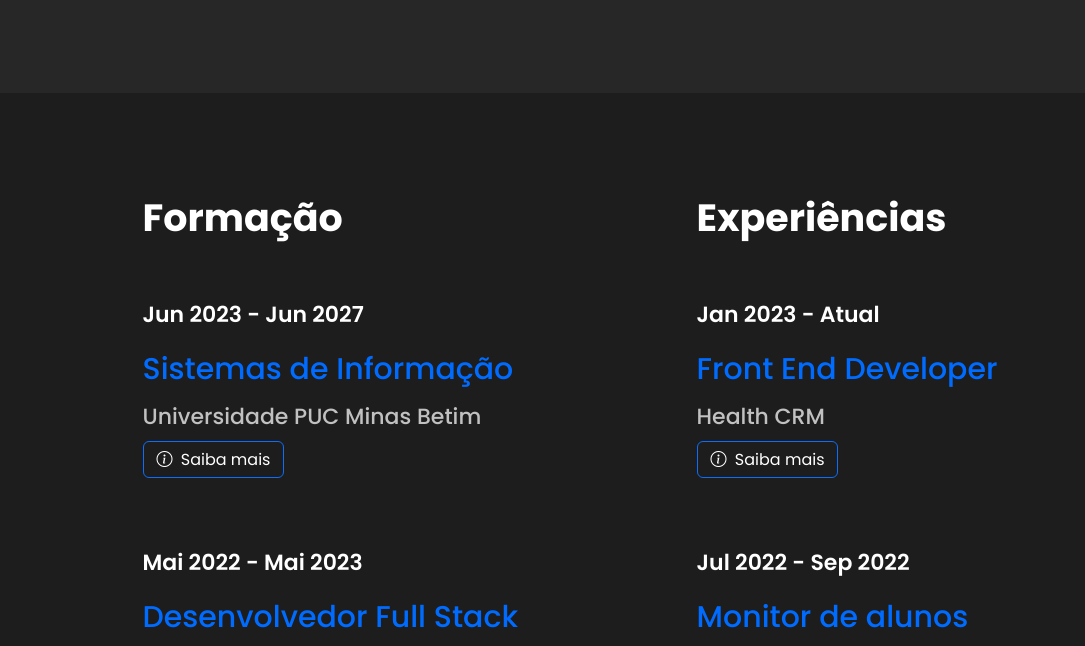
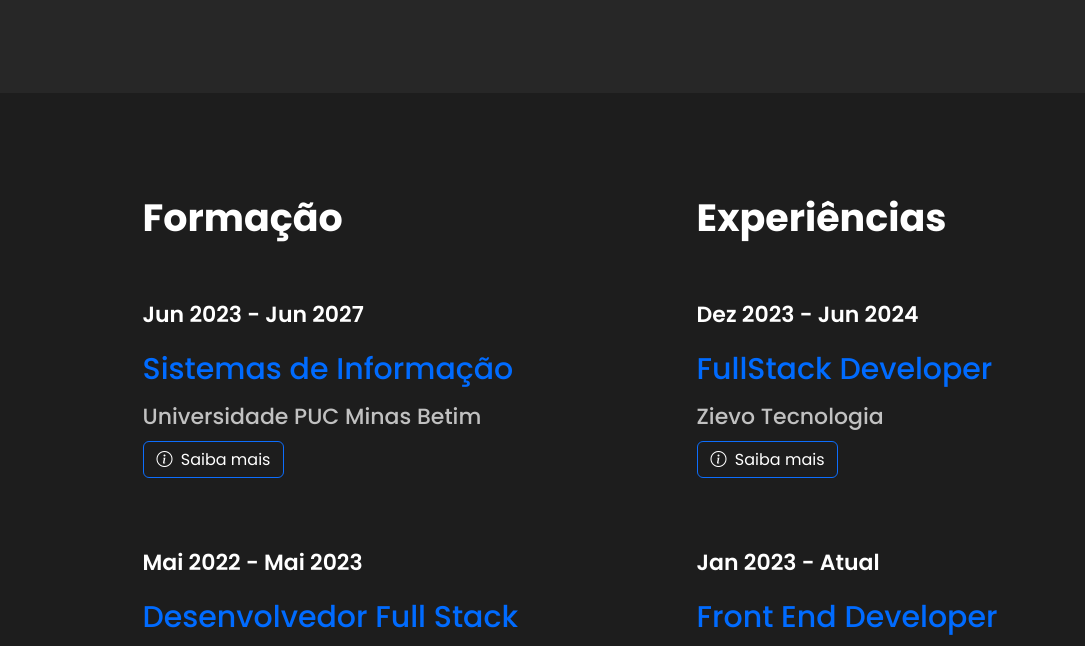
Before and after one commit to leolopes2001/LeonardoMartins-PortfolioWebsite, a plain HTML site: page index.html in a window 1280 px wide. Shown: the part 2264-2910 px from the top of the page, without its empty margins (70-1155 px from the left). Drawn offline with nearby package versions, Linux system fonts and the light colour scheme.

Commit message:
Update profile

```diff
--- a/index.html
+++ b/index.html
@@ -48,7 +48,7 @@
           </p>
         </div>
         <div class="d-flex gap-4 mb-5 mb-xl-1 mb-xxl-3">
-          <a href="/full-stack-leonardo-curriculo.docx" href="/full-stack-leonardo-curriculo.docx"  class="btn cv_btn center border-0" data-aos="fade-right" style="gap: 12px;">
+          <a href="/curriculo-leonardo-full-stack.docx.pdf" download="/curriculo-leonardo-full-stack.docx.pdf" class="btn cv_btn center border-0" data-aos="fade-right" style="gap: 12px;">
             <svg width="35" height="35" viewBox="0 0 35 35" fill="none" xmlns="http://www.w3.org/2000/svg">
               <g clip-path="url(#clip0_1506_319)">
                 <path
@@ -63,14 +63,6 @@
             </svg>
             Download CV
           </a>
-          <!-- <button class="btn port_btn center" data-aos="fade-right">
-            <svg width="35" height="35" viewBox="0 0 35 35" fill="none" xmlns="http://www.w3.org/2000/svg">
-              <path
-                d="M17.4998 32.0833C9.44568 32.0833 2.9165 25.5541 2.9165 17.5C2.9165 9.44584 9.44568 2.91666 17.4998 2.91666C25.554 2.91666 32.0832 9.44584 32.0832 17.5C32.0743 25.5505 25.5503 32.0745 17.4998 32.0833ZM17.4998 5.83332C11.0565 5.83332 5.83317 11.0567 5.83317 17.5C5.83317 23.9433 11.0565 29.1667 17.4998 29.1667C23.9432 29.1667 29.1665 23.9433 29.1665 17.5C29.1593 11.0597 23.9402 5.84056 17.4998 5.83332ZM17.4998 24.7917L10.2082 17.5L12.2644 15.4437L16.0415 19.2062V10.2083H18.9582V19.2062L22.7353 15.4437L24.7915 17.5L17.4998 24.7917Z"
-                fill="white" />
-            </svg>
-            Portfolio
-          </button> -->
         </div>
         <nav class="d-flex mt-3" data-aos="fade-up-right">
           <a href="https://github.com/leolopes2001" target="_blank" class="link_social_media" >
@@ -103,10 +95,6 @@
 
       <div class="container_about_me mx-auto px-4">
         <p class="mb-5" data-aos="fade-up">
-          <!-- I'm <span>Leonardo Martins</span>, I'm <span>22</span> years old and I live in <span>Mateus Leme</span> -MG.
-          <span>Front-end developer</span> and <span>UI Designer</span>, I'm passionate about interfaces, from their
-          creation to development. I like to learn more and more about the area, challenges that take me out of my
-          comfort zone are the best. -->
 
           Meu nome é <span> Leonardo Martins</span>. Tenho <span>22</span> anos e resido em <span>Mateus Leme - MG</span>.
           Sou Desenvolvedor <span>Full Stack</span> com ênfase em desenvolvimento <span>Front End</span>.
@@ -115,7 +103,7 @@
 
         <p data-aos="fade-up">
           Tenho um alto grau de competência em projetar, desenvolver e manter <span>
-            CRMs, Landing Pages, E-mails Marketing
+            CRMs, ERPs, Gateways de Pagamento
           </span> e <span>Websites em geral</span>.
         </p>
       </div>
@@ -274,6 +262,16 @@
       <div data-aos="fade-up">
         <h4 class="title_section">Experiências</h4>
         <ul class="list-unstyled d-flex flex-column ">
+          <li>
+            <p class="date">Dez 2023 - Jun 2024</p>
+            <h6 class="title">FullStack Developer</h6>
+            <span class="location">Zievo Tecnologia</span>
+            <button class="btn btn-outline-primary d-block  mt-2" onclick="handleExperienceClick('zievo')"
+              style="padding: 5px 13px !important;">
+              <i class="bi bi-info-circle " style="margin-right: 4px !important;"></i>
+              Saiba mais
+            </button>
+          </li>
           <li>
             <p class="date">Jan 2023 - Atual</p>
             <h6 class="title">Front End Developer</h6>
@@ -602,7 +600,11 @@
       Curso de 2.000 horas de Desenvolvimento Full Stack que abrange tecnologias Front End e Back End além de soft skills necessários para o mercado de trabalho.
       <br>
 Entre as linguagens e tecnologias aprendidas, estão HTML5, CSS3, JavaScript (ES6+), React, Redux, Python (Django e Flask) e SQL.
-      `]
+      `],
+      "zievo": [
+        'FullStack Developer',
+      "Responsável pela criação de landing pages otimizadas, implementação de gateways de pagamento para o software WHMCS e desenvolvimento de sistema ERP."
+      ]
     }
 
     const title = document.querySelector(".modal-title")
```
Also changed, not shown: 2 other files.
